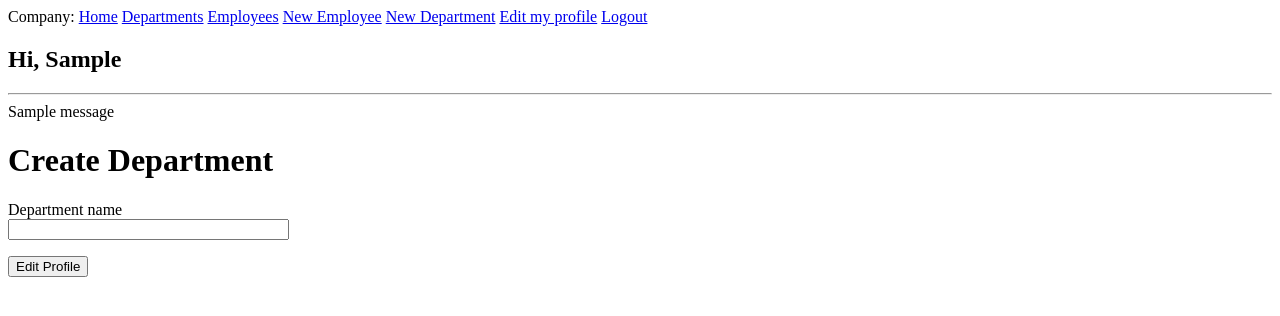
After one commit to AntonKopiika/epam_project, a Flask app: page /register_department in a window 1280 px wide. The commit adds this page. Shown: the top 316 px of the page. Run offline with Flask 2, Linux system fonts and the light colour scheme; a user stored in the database is signed in; tables that the repository leaves empty hold one stand-in row (values such as "Sample post"); one stand-in notice (Sample message) is shown.

Commit message:
add register department and admins_only decorator

```diff
--- /dev/null
+++ b/src/forms/departments/register_department.py
@@ -0,0 +1,15 @@
+from flask_wtf import FlaskForm
+from wtforms import StringField, SubmitField
+from wtforms.validators import DataRequired, ValidationError
+from src.rest.api_controllers import DepartmentApiController
+
+
+class RegisterDepartmentForm(FlaskForm):
+    name = StringField("Department name", validators=[DataRequired()])
+    submit = SubmitField("Edit Profile")
+
+    def validate_name(self, name):
+        departments = DepartmentApiController.get_all_departments()
+        names = [department["name"] for department in departments]
+        if name.data in names:
+            raise ValidationError("Department with this name is already exists")
--- a/src/templates/404.html
+++ b/src/templates/404.html
@@ -1,4 +1,5 @@
 {% extends "base.html" %}
 {% block content %}
     <h2>Page not found</h2>
+    <a href="{{ url_for("index") }}">Click Here</a>To go to the Home page
 {% endblock %}
--- a/src/templates/500.html
+++ b/src/templates/500.html
@@ -1,5 +1,5 @@
 {% extends "base.html" %}
 {% block content %}
     <h2>Unexpected error occurs</h2><br/>
-    <a href="{{ url_for(index) }}">Click Here</a>To go to the Home page
+    <a href="{{ url_for("index") }}">Click Here</a>To go to the Home page
 {% endblock %}
--- a/src/templates/base.html
+++ b/src/templates/base.html
@@ -12,6 +12,7 @@
     <a href="{{ url_for("employee") }}">Employees</a>
     {% if current_user.is_admin %}
         <a href="{{ url_for("register") }}">New Employee</a>
+        <a href="{{ url_for("register_department") }}">New Department</a>
     {% endif %}
     {% if not current_user.is_authenticated %}
         <a href="{{ url_for("login") }}">Login</a>
@@ -27,11 +28,9 @@
 <hr>
 {% with messages = get_flashed_messages() %}
     {% if messages %}
-        <ul>
             {% for message in messages %}
-                <li>{{ message }}</li>
+                {{ message }}
             {% endfor %}
-        </ul>
     {% endif %}
 {% endwith %}
 {% block content %}{% endblock %}
--- /dev/null
+++ b/src/templates/register_department.html
@@ -0,0 +1,15 @@
+{% extends "base.html" %}
+{% block content %}
+    <h1>Create Department</h1>
+    <form action="" method="post">
+        {{ form.hidden_tag() }}
+        <p>
+            {{ form.name.label }}<br>
+            {{ form.name(size=32) }}
+            {% for error in form.name.errors %}
+                <span style="color: red;">{{ error }}</span>
+            {% endfor %}
+        </p>
+        <p>{{ form.submit() }}</p>
+    </form>
+{% endblock %}
--- a/src/views/routes.py
+++ b/src/views/routes.py
@@ -1,16 +1,30 @@
+from functools import wraps
+
 from src import app
-from flask import render_template, flash, redirect, url_for, request, abort
+from flask import render_template, flash, redirect, url_for, request
 
-from src.forms.admin_edit_employee import AdminEditProfileForm
-from src.forms.edit_employee import EditProfileForm
+from src.forms.employees.admin_edit_employee import AdminEditProfileForm
+from src.forms.employees.edit_employee import EditProfileForm
 from src.forms.login import LoginForm
-from src.forms.register import RegisterForm
-from src.forms.edit_department import EditDepartmentForm
+from src.forms.departments.register_department import RegisterDepartmentForm
+from src.forms.employees.register_employee import RegisterForm
+from src.forms.departments.edit_department import EditDepartmentForm
 from flask_login import login_user, current_user, logout_user, login_required
 import src.service.database_queries as service
 from src.rest.api_controllers import EmployeeApiController, DepartmentApiController, StatisticApiController
 from src.utils.password_utils import random_password
 from src.utils.email_utils import send_password
+
+
+def admins_only(func):
+    @wraps(func)
+    def admin_wrapper(*args, **kwargs):
+        if current_user.is_authenticated and current_user.is_admin:
+            return func(*args, **kwargs)
+        flash(f"Access denied")
+        return redirect(url_for("index"))
+
+    return admin_wrapper
 
 
 @app.route("/")
@@ -42,18 +56,19 @@ def logout():
     return redirect(url_for("index"))
 
 
-@app.route("/register", methods=["GET", "POST"])
+@app.route("/register_employee", methods=["GET", "POST"])
+@admins_only
 @login_required
 def register():
     form = RegisterForm()
-    form.department.choices = [(dep["id"], dep["name"]) for dep in DepartmentApiController.get_all_departments()]
+    form.department.choices = [(dep["uuid"], dep["name"]) for dep in DepartmentApiController.get_all_departments()]
     if form.validate_on_submit():
         firstname = form.firstname.data
         lastname = form.lastname.data
         salary = form.salary.data
         position = form.position.data
         birthday = form.birthday.data
-        department = service.get_department_by_id(form.department.data)
+        department = DepartmentApiController.get_department_by_uuid(form.department.data)
         password = random_password()
         email = form.email.data
         is_admin = form.is_admin.data
@@ -63,7 +78,20 @@ def register():
         send_password(email, password)
         flash(f"Register request for {form.firstname.data} {form.lastname.data} {form.department.data}")
         return redirect("index")
-    return render_template("register.html", form=form, title="Register")
+    return render_template("register_employee.html", form=form, title="Register Employee")
+
+
+@app.route("/register_department", methods=["GET", "POST"])
+@admins_only
+@login_required
+def register_department():
+    form = RegisterDepartmentForm()
+    if form.validate_on_submit():
+        name = form.name.data
+        DepartmentApiController.post_department(name=name)
+        flash(f"Register request for {form.name.data}")
+        return redirect("index")
+    return render_template("register_department.html", form=form, title="Register Department")
 
 
 @app.route("/department")
@@ -73,15 +101,15 @@ def department(uuid=None):
     statistics = {"employees": 0}
     if not uuid:
         departments = DepartmentApiController.get_all_departments()
-        if not departments:
-            return abort(500)
+        # if not departments:
+        #     return abort(500)
     else:
         departments = [DepartmentApiController.get_department_by_uuid(uuid)]
-        if not departments[0]:
-            return abort(404)
+        # if not departments[0]:
+        #     return abort(404)
         statistics = StatisticApiController.get_department_statistics(uuid)
-        if not statistics:
-            return abort(500)
+        # if not statistics:
+        #     return abort(500)
     return render_template("department.html", title="Department", departments=departments, statistics=statistics)
 
 
@@ -91,30 +119,33 @@ def department(uuid=None):
 def employee(uuid=None):
     if not uuid:
         employees = EmployeeApiController.get_all_employees()
-        if not employees:
-            return abort(500)
+        # if not employees:
+        #     return abort(500)
     else:
         employees = [EmployeeApiController.get_employee_by_uuid(uuid)]
-        if not employees[0]:
-            return abort(404)
+        # if not employees[0]:
+        #     return abort(404)
     return render_template("employee.html", title="Employee", employees=employees)
 
 
 @app.route("/edit_employee/<uuid>", methods=['GET', "POST"])
+@admins_only
 @login_required
 def admin_edit_employee(uuid):
     form = AdminEditProfileForm()
     employee = EmployeeApiController.get_employee_by_uuid(uuid)
-    form.department.choices = [(dep.id, dep.name) for dep in service.get_all_departments()]
+    # if not employee:
+    #     return abort(404)
+    form.department.choices = [(dep["uuid"], dep["name"]) for dep in DepartmentApiController.get_all_departments()]
     fullname = employee["last_name"] + " " + employee["first_name"]
     if form.validate_on_submit():
-        department = service.get_department_by_id(form.department.data)
+        department = DepartmentApiController.get_department_by_uuid(form.department.data)
         EmployeeApiController.patch_employee(department=department, position=form.position.data,
                                              salary=form.salary.data, is_admin=form.is_admin.data, uuid=uuid)
         flash("Changes have been saved.")
         return redirect(url_for("admin_edit_employee", uuid=uuid))
     elif request.method == "GET":
-        form.department.process_data(employee["department"]["id"])
+        form.department.process_data(employee["department"]["uuid"])
         form.position.data = employee["position"]
         form.salary.data = employee["salary"]
         form.is_admin.process_data(employee["is_admin"])
@@ -140,6 +171,7 @@ def edit_employee():
 
 
 @app.route("/edit_department/<uuid>", methods=['GET', "POST"])
+@admins_only
 @login_required
 def edit_department(uuid):
     form = EditDepartmentForm(uuid)
@@ -154,18 +186,22 @@ def edit_department(uuid):
 
 
 @app.route("/delete_employee/<uuid>")
+@admins_only
 @login_required
 def delete_employee(uuid):
     if current_user.is_admin:
         EmployeeApiController.delete_employee(uuid)
+        flash(f"Employee deleted successfully")
     return redirect(url_for("employee"))
 
 
 @app.route("/delete_department/<uuid>")
+@admins_only
 @login_required
 def delete_department(uuid):
     if current_user.is_admin:
         DepartmentApiController.delete_department(uuid)
+        flash(f"Department deleted successfully")
     return redirect(url_for("department"))
 
 
```
Also changed, not shown: src/rest/api_controllers.py (+12 -11 lines), src/forms/departments/edit_department.py (renamed from src/forms/edit_department.py), src/forms/employees/admin_edit_employee.py (renamed from src/forms/admin_edit_employee.py), src/forms/employees/edit_employee.py (renamed from src/forms/edit_employee.py), src/forms/employees/register_employee.py (renamed from src/forms/register.py), src/templates/register_employee.html (renamed from src/templates/register.html).
